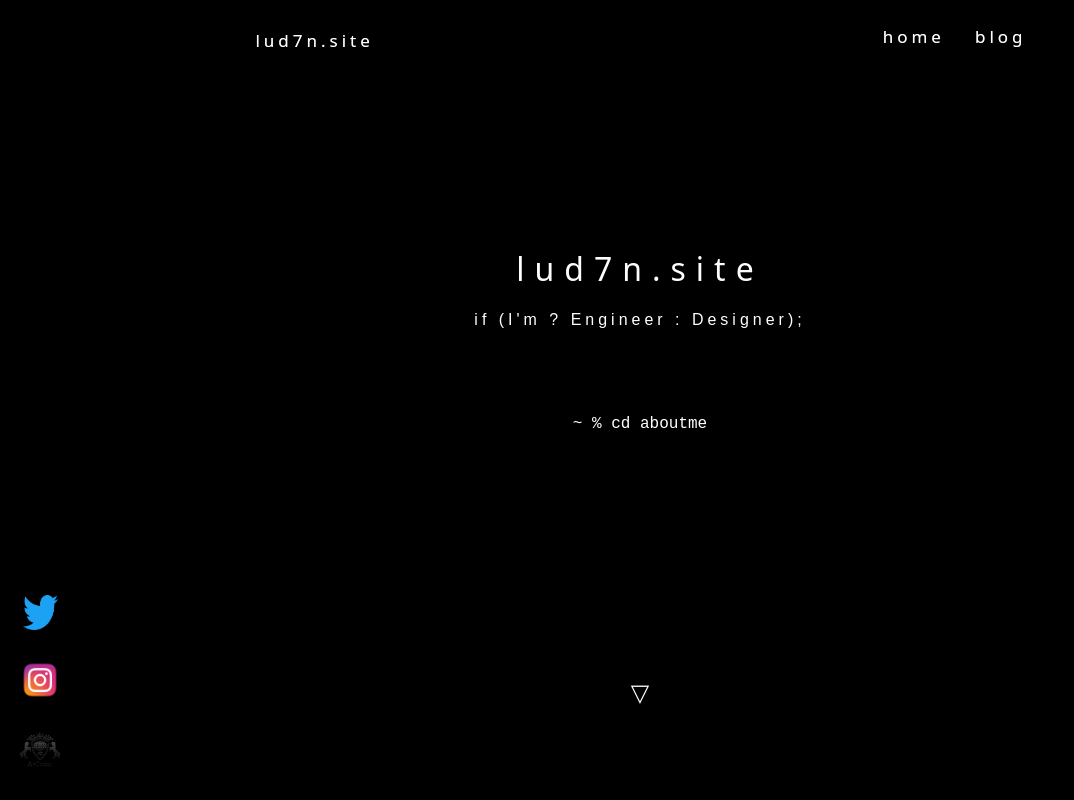
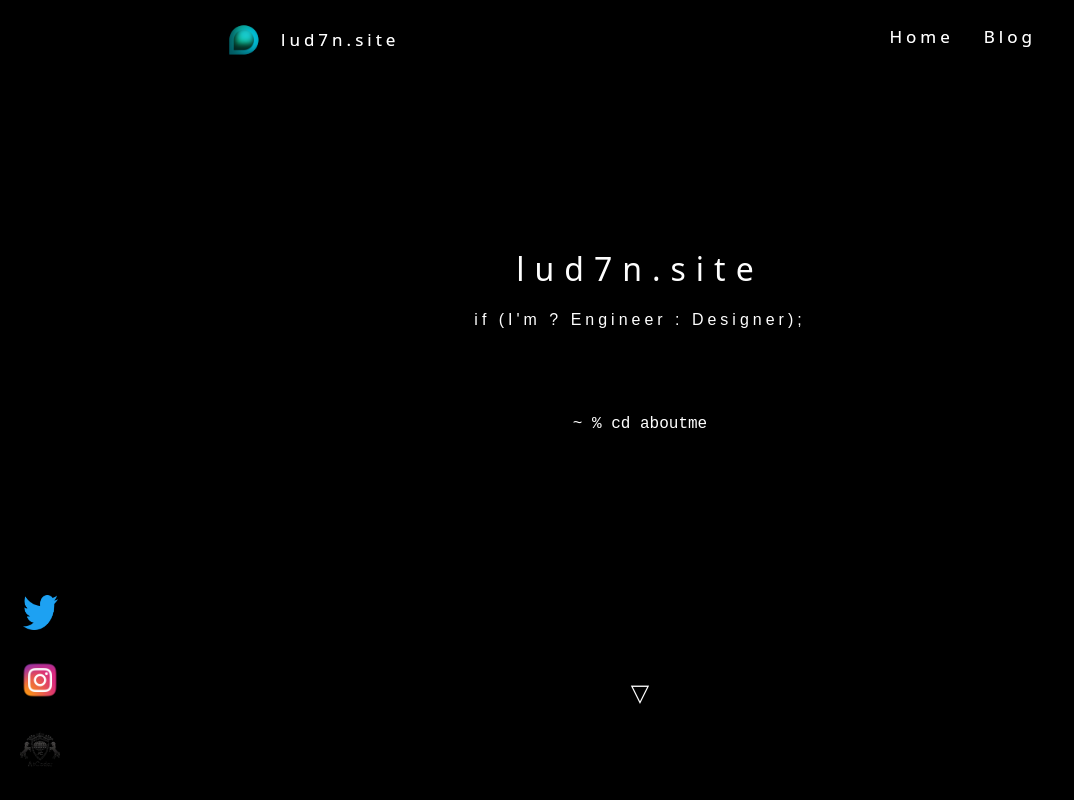
Before and after one commit to lud7n/lud7n.site, a React (Create React App) app: page / in a window 1280 px wide. Shown: the top 800 px of the page, without its empty margins (0-1074 px from the left). Built offline with nearby package versions, Linux system fonts and the light colour scheme.

Commit message:
20240815

```diff
--- a/package.json
+++ b/package.json
@@ -1,8 +1,8 @@
 {
-  "name": "react-bootstrap-portfolio",
+  "homepage": ".",
+  "name": "react-app",
   "version": "0.1.0",
   "private": true,
-  "homepage": "https://lud7n.github.io/lud7n.site/",
   "dependencies": {
     "@fortawesome/fontawesome-svg-core": "^6.5.2",
     "@fortawesome/free-solid-svg-icons": "^6.5.2",
--- a/src/components/Header.css
+++ b/src/components/Header.css
@@ -1,8 +1,6 @@
 .header {
     position: fixed;
     top: 0;
-    left: 0;
-    right: 0;
     background-color: rgba(0, 0, 0, 0.5);
     /* 背景を半透明に設定 */
     color: white;
@@ -10,6 +8,36 @@
     padding: 10px 0;
     box-shadow: 0 4px 30px rgba(0, 0, 0, 0.8);
     /* 下部にグラデーションシャドウを追加 */
+}
+
+.logo {
+    display: flex;
+    align-items: center;
+}
+
+.logo-link {
+    display: flex;
+    align-items: center;
+    text-decoration: none;
+    color: white;
+}
+
+.logo-image {
+    width: 60px;
+    /* ロゴのサイズを適切に調整してください */
+    height: auto;
+    margin-top: -10px;
+    margin-right: -25px;
+    /* 高さも指定して、アスペクト比を維持します */
+    /* object-fit: contain; */
+    /* 画像のアスペクト比を保持しつつ、指定したサイズに収めます */
+}
+
+.logo h3 {
+    margin: 0;
+    font-size: 1.5rem;
+    /* line-height: 60px; */
+    /* ロゴの高さと同じにして、垂直方向の中央揃えを確保します */
 }
 
 /* リンクの色を白に保持 */
--- a/src/components/Header.jsx
+++ b/src/components/Header.jsx
@@ -1,21 +1,23 @@
 import React from 'react'
 import { Link } from "react-router-dom";
 import './Header.css';  // CSSファイルをインポート
+import logoImage from '../Images/lud7n.logo_0815.png'; // ロゴ画像のパスを適切に設定してください
 
 const Header = () => {
     return (
         <header className="header">
             <div className='logo'>
+                <img src={logoImage} alt="lud7n.site Logo" className="logo-image" />
                 <h3><nav><ul><li><Link to="/">lud7n.site</Link></li></ul></nav></h3>
             </div>
 
             <nav>
                 <ul>
                     <li>
-                        <Link to="/">home</Link>
+                        <Link to="/">Home</Link>
                     </li>
                     <li>
-                        <Link to="/blog">blog</Link>
+                        <Link to="/blog">Blog</Link>
                     </li>
                 </ul>
             </nav>
```
Also changed, not shown: src/Images/lud7n.logo_0815.png (added), 1 other file (tests, documents, lock files or other folders).
